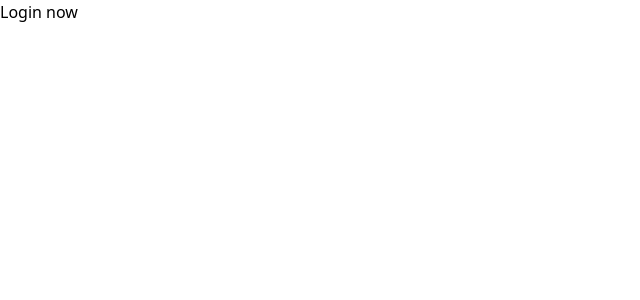
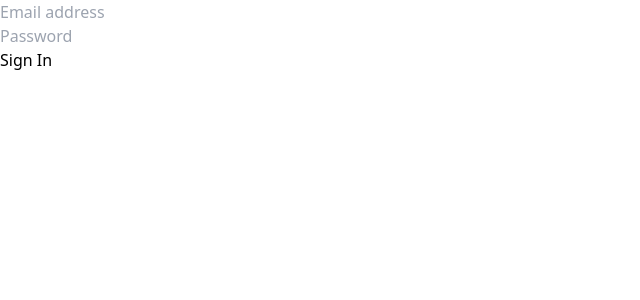
Before and after one commit to Leestan360/online-platform-frontend, a React (Create React App) app: page /auth/login in a window 1280 px wide. Shown: the top 300 px of the page, without its empty margins (0-640 px from the left). Built offline with nearby package versions, Linux system fonts and the light colour scheme.

Commit message:
Handle login logic

```diff
--- a/package.json
+++ b/package.json
@@ -6,11 +6,15 @@
     "@testing-library/jest-dom": "^5.17.0",
     "@testing-library/react": "^13.4.0",
     "@testing-library/user-event": "^13.5.0",
+    "axios": "^1.7.2",
+    "formik": "^2.4.6",
     "react": "^18.3.1",
     "react-dom": "^18.3.1",
     "react-router-dom": "^6.23.1",
     "react-scripts": "5.0.1",
-    "web-vitals": "^2.1.4"
+    "react-toastify": "^10.0.5",
+    "web-vitals": "^2.1.4",
+    "yup": "^1.4.0"
   },
   "scripts": {
     "start": "PORT=4000 react-scripts start",
--- a/src/components/auth/Login.jsx
+++ b/src/components/auth/Login.jsx
@@ -1,9 +1,88 @@
+import { ErrorMessage, Field, Form, Formik } from "formik";
+import { LoginInitials, loginValuesValidation } from "../../models/login";
+import axios from "axios";
+import config from "../../config";
+import { ToastContainer, toast } from "react-toastify";
+import "react-toastify/dist/ReactToastify.css";
+
+// Login initial values
+const loginInitialValues = new LoginInitials();
+
 function Login() {
+  // Handle login
+  const handleLogin = async (values, { setSubmitting }) => {
+    setSubmitting(true);
+
+    try {
+      const payload = {
+        user: {
+          email: values.email,
+          password: values.password,
+        },
+      };
+
+      const response = await axios.post(`${config.apiBaseUrl}/login`, payload, {
+        headers: {
+          "Content-Type": "application/json",
+        },
+      });
+
+      // Display login success message
+      toast.success(response.data.message);
+    } catch (error) {
+      // Display login error message
+      toast.error(
+        error.response?.data?.message || "An error occurred. Please try again."
+      );
+    } finally {
+      setSubmitting(false);
+    }
+  };
+
   return (
     <div>
-      <p>Login now</p>
+      <ToastContainer />
+      <Formik
+        initialValues={loginInitialValues}
+        validationSchema={loginValuesValidation}
+        onSubmit={handleLogin}
+      >
+        {({ isSubmitting }) => (
+          <Form>
+            <div className="">
+              <Field
+                name="email"
+                type="email"
+                placeholder="Email address"
+                className=""
+              />
+              <p className="text-red-500">
+                <ErrorMessage name="email" />
+              </p>
+            </div>
+
+            <div className="">
+              <Field
+                name="password"
+                type="password"
+                placeholder="Password"
+                className=""
+              />
+              <p className="text-red-500">
+                <ErrorMessage name="password" />
+              </p>
+            </div>
+
+            <div className="">
+              <button type="submit" className="" disabled={isSubmitting}>
+                {isSubmitting ? "Signing In..." : "Sign In"}
+              </button>
+            </div>
+          </Form>
+        )}
+      </Formik>
     </div>
-  )
+  );
 }
 
 export default Login;
--- /dev/null
+++ b/src/config.js
@@ -0,0 +1,5 @@
+const config = {
+  apiBaseUrl: "http://127.0.0.1:3000",
+};
+
+export default config;
--- /dev/null
+++ b/src/models/login.js
@@ -0,0 +1,16 @@
+import * as Yup from "yup";
+
+export const loginValuesValidation = Yup.object().shape({
+  email: Yup.string()
+    .email("Please enter a valid email address")
+    .required("Email is required"),
+  password: Yup.string()
+    .required("Password is required"),
+});
+
+export class LoginInitials {
+  constructor () {
+    this.email = "";
+    this.password = "";
+  }
+};
```
Also changed, not shown: 1 other file (tests, documents, lock files or other folders).
